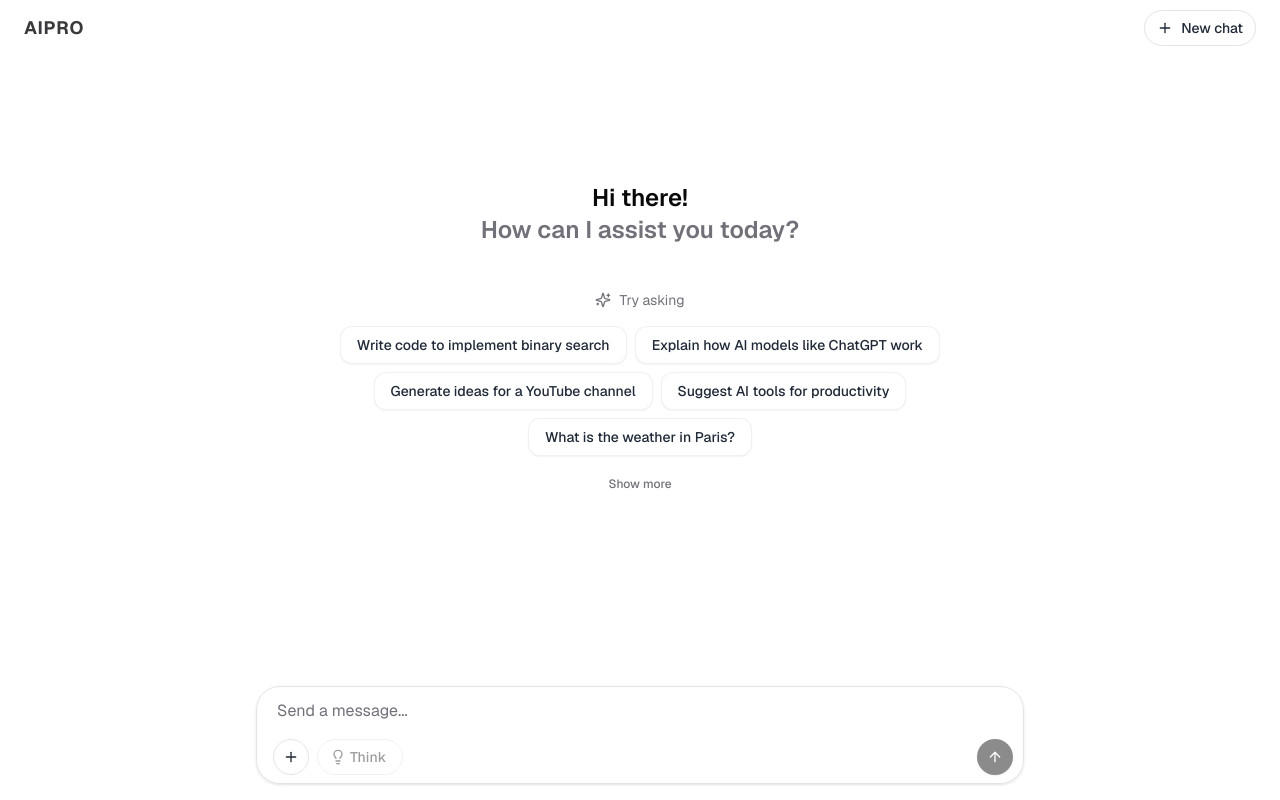
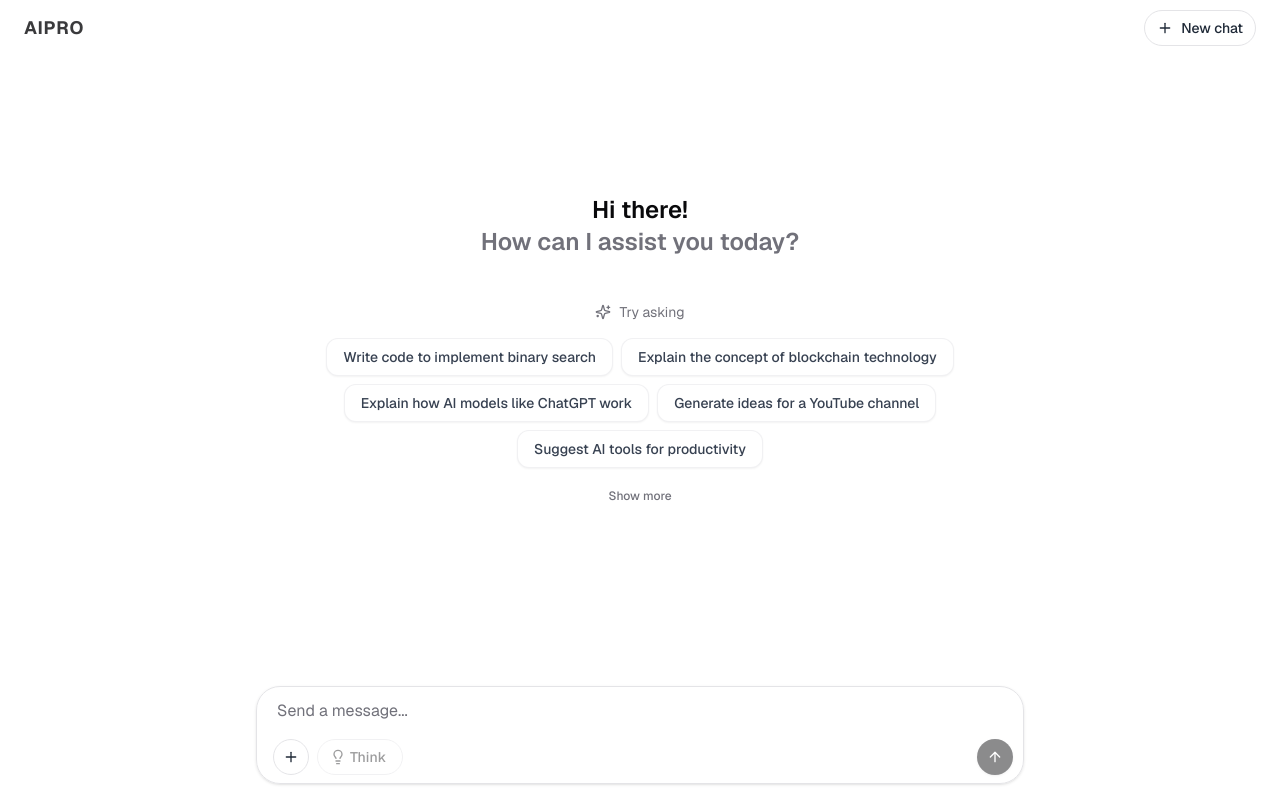
Before and after one commit to makayp/ai, a Next.js app: page / in a window 1280 px wide. Built offline with nearby package versions, Linux system fonts and the light colour scheme.

Commit message:
Update chat suggestions and error components for improved functionality and styling

```diff
--- a/components/custom/chat-suggestions.tsx
+++ b/components/custom/chat-suggestions.tsx
@@ -1,25 +1,34 @@
+'use client';
+
 import { Button } from '@/components/ui/button';
 import { UseChatHelpers } from '@ai-sdk/react';
 import { motion } from 'framer-motion';
 import { Sparkles } from 'lucide-react';
-import { useState } from 'react';
+import { useEffect, useState } from 'react';
+import { useWindowSize } from 'usehooks-ts';
 
 type ChatSuggestionProps = {
   onSelect: UseChatHelpers['append'];
 };
 
-export interface SuggestedActionType {
+export interface SuggestionsType {
   title: string;
   label: string;
   action: string;
 }
 
-const suggestedActions: SuggestedActionType[] = [
+const suggestions: SuggestionsType[] = [
   {
     title: 'Write code to',
     label: 'implement binary search',
     action:
       'Write a complete function in the programming language of your choice that implements binary search on a sorted array of integers and returns the index of the target element, or -1 if not found.',
+  },
+  {
+    title: 'Explain the concept of',
+    label: 'blockchain technology',
+    action:
+      'Explain blockchain technology in simple terms, including how it works, its components (like blocks and miners), and real-world use cases.',
   },
   {
     title: 'Explain how',
@@ -57,12 +66,7 @@ const suggestedActions: SuggestedActionType[] = [
     action:
       'Read and summarize the main points of the given article about climate change, highlighting key facts, causes, and proposed solutions.',
   },
-  {
-    title: 'Explain the concept of',
-    label: 'blockchain technology',
-    action:
-      'Explain blockchain technology in simple terms, including how it works, its components (like blocks and miners), and real-world use cases.',
-  },
+
   {
     title: 'Generate a meal plan',
     label: 'for weight loss',
@@ -75,12 +79,7 @@ const suggestedActions: SuggestedActionType[] = [
     action:
       'Provide a list of common job interview questions and tips on how to answer them effectively, including body language and dress code recommendations.',
   },
-  {
-    title: 'Create a study schedule',
-    label: 'for final exams',
-    action:
-      'Generate a detailed study schedule for preparing for final exams over the next 4 weeks, balancing study time, breaks, and revision days.',
-  },
+
   {
     title: 'Write a cover letter',
     label: 'for a software developer role',
@@ -90,12 +89,22 @@ const suggestedActions: SuggestedActionType[] = [
 ];
 
 export function ChatSuggestions({ onSelect }: ChatSuggestionProps) {
+  const windowSize = useWindowSize();
+
   const [showAllSuggestions, setShowAllSuggestions] = useState(false);
 
-  const suggestions = suggestedActions.slice(
-    0,
-    showAllSuggestions ? suggestedActions.length : 5
-  );
+  const [suggestedActions, setSuggestedActions] =
+    useState<SuggestionsType[]>(suggestions);
+
+  useEffect(() => {
+    if (showAllSuggestions) {
+      setSuggestedActions(suggestions);
+    } else if (windowSize.width && windowSize.width < 640) {
+      setSuggestedActions(suggestions.slice(0, 4));
+    } else {
+      setSuggestedActions(suggestions.slice(0, 5));
+    }
+  }, [showAllSuggestions, windowSize]);
 
   return (
     <motion.div
@@ -108,7 +117,7 @@ export function ChatSuggestions({ onSelect }: ChatSuggestionProps) {
         <span>Try asking</span>
       </div>
       <div className='flex flex-wrap justify-center gap-2'>
-        {suggestions.map((suggestion, i) => (
+        {suggestedActions.map((suggestion, i) => (
           <motion.div
             key={suggestion.title}
             initial={{ opacity: 0, scale: 0.9 }}
@@ -119,7 +128,7 @@ export function ChatSuggestions({ onSelect }: ChatSuggestionProps) {
             <Button
               variant='outline'
               size='sm'
-              className='hover:bg-accent/50 text-sm py-2 px-4 h-auto transition-all duration-300 hover:scale-105 border-border/50 rounded-xl w-full'
+              className='hover:bg-accent/50 text-sm py-2 px-4 h-auto transition-all duration-300 hover:scale-[1.03] border-border/50 rounded-xl w-full text-gray-700 hover:text-gray-700'
               onClick={() =>
                 onSelect({
                   role: 'user',
@@ -127,12 +136,12 @@ export function ChatSuggestions({ onSelect }: ChatSuggestionProps) {
                 })
               }
             >
-              {suggestion.title + ' ' + suggestion.label}
+              {suggestion.title} {suggestion.label}
             </Button>
           </motion.div>
         ))}
       </div>
-      {suggestedActions.length > 5 && (
+      {suggestions.length > 5 && (
         <Button
           variant='ghost'
           size='sm'
--- a/components/custom/copy.tsx
+++ b/components/custom/copy.tsx
@@ -1,11 +1,10 @@
 'use client';
 
 import { Check, CopyIcon } from 'lucide-react';
+import { useState } from 'react';
+import { twMerge } from 'tailwind-merge';
 import { Button } from '../ui/button';
 import Tooltip from './tooltip';
-import { useEffect, useState } from 'react';
-import { twMerge } from 'tailwind-merge';
-import { toast } from 'sonner';
 
 type CopyProps = {
   text: string;
@@ -21,12 +20,6 @@ export default function Copy({
   className,
 }: CopyProps) {
   const [isCopied, setIsCopied] = useState<boolean>(false);
-
-  useEffect(() => {
-    if (isCopied) {
-      toast.success('Copied to clipboard');
-    }
-  }, [isCopied]);
 
   async function copyToClipboard() {
     if (!navigator?.clipboard || isCopied) return;
--- a/components/custom/error.tsx
+++ b/components/custom/error.tsx
@@ -6,7 +6,7 @@ type ErrorProps = {
 
 export default function ChatError({ reload }: ErrorProps) {
   return (
-    <div className='text-center text-red-500'>
+    <div className='text-center text-red-500 min-h-[calc(100dvh-300px)]'>
       <p className='text-red-500'>Something went wrong.</p>
 
       <button onClick={() => reload()} className='text-gray-700 underline'>
--- a/components/custom/overview.tsx
+++ b/components/custom/overview.tsx
@@ -1,19 +1,16 @@
-import { ChatRequestOptions, CreateMessage, type Message } from 'ai';
+import { UseChatHelpers } from '@ai-sdk/react';
 import { motion } from 'framer-motion';
 import { memo } from 'react';
 import { ChatSuggestions } from './chat-suggestions';
 
 type OverviewProps = {
   chatId: string;
-  append: (
-    message: Message | CreateMessage,
-    chatRequestOptions?: ChatRequestOptions
-  ) => Promise<string | null | undefined>;
+  append: UseChatHelpers['append'];
 };
 
 function Overview({ append }: OverviewProps) {
   return (
-    <div className='w-full flex-1 pt-20 pb-16 transition-all duration-300 ease-in-out'>
+    <div className='w-full flex-1 pt-10 transition-all duration-300 ease-in-out'>
       <div className='flex items-center justify-center w-[calc(100%-32px)] max-w-2xl mx-auto rounded-xl text-center h-full min-h-fit'>
         <div className='flex flex-col gap-5 w-full'>
           <div>
```
